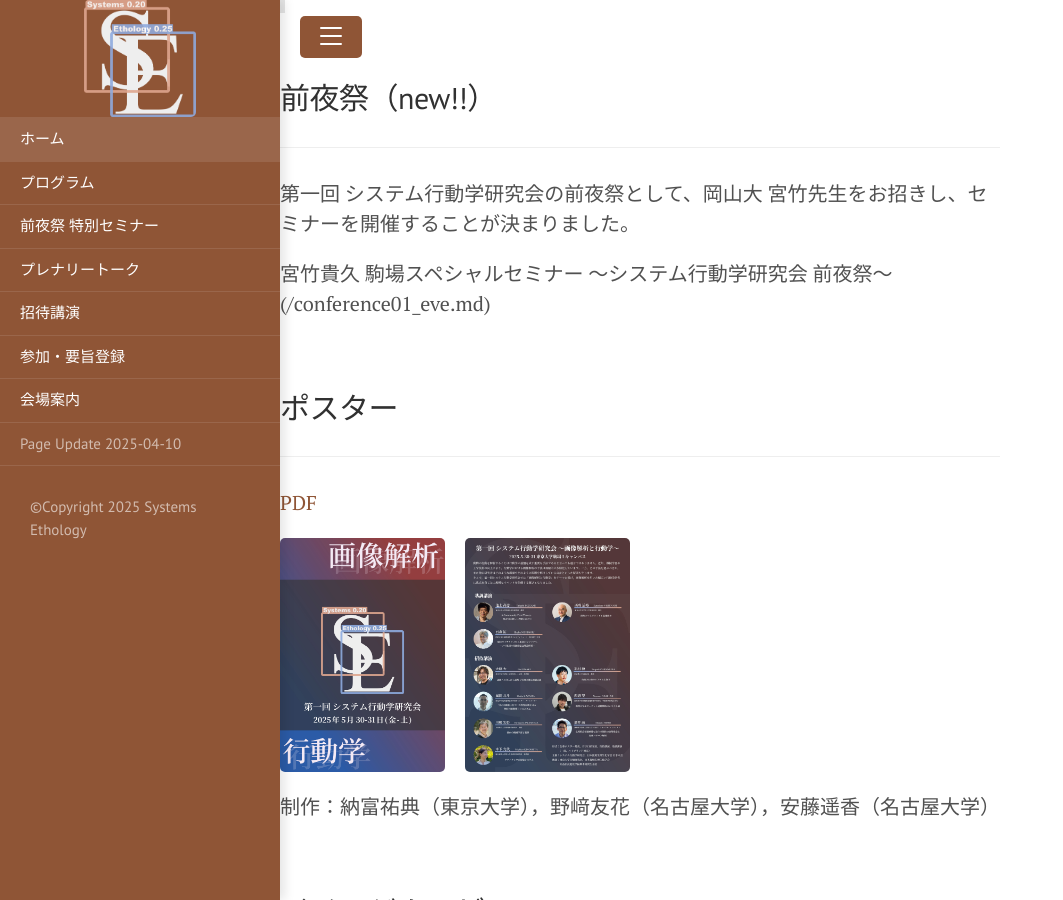
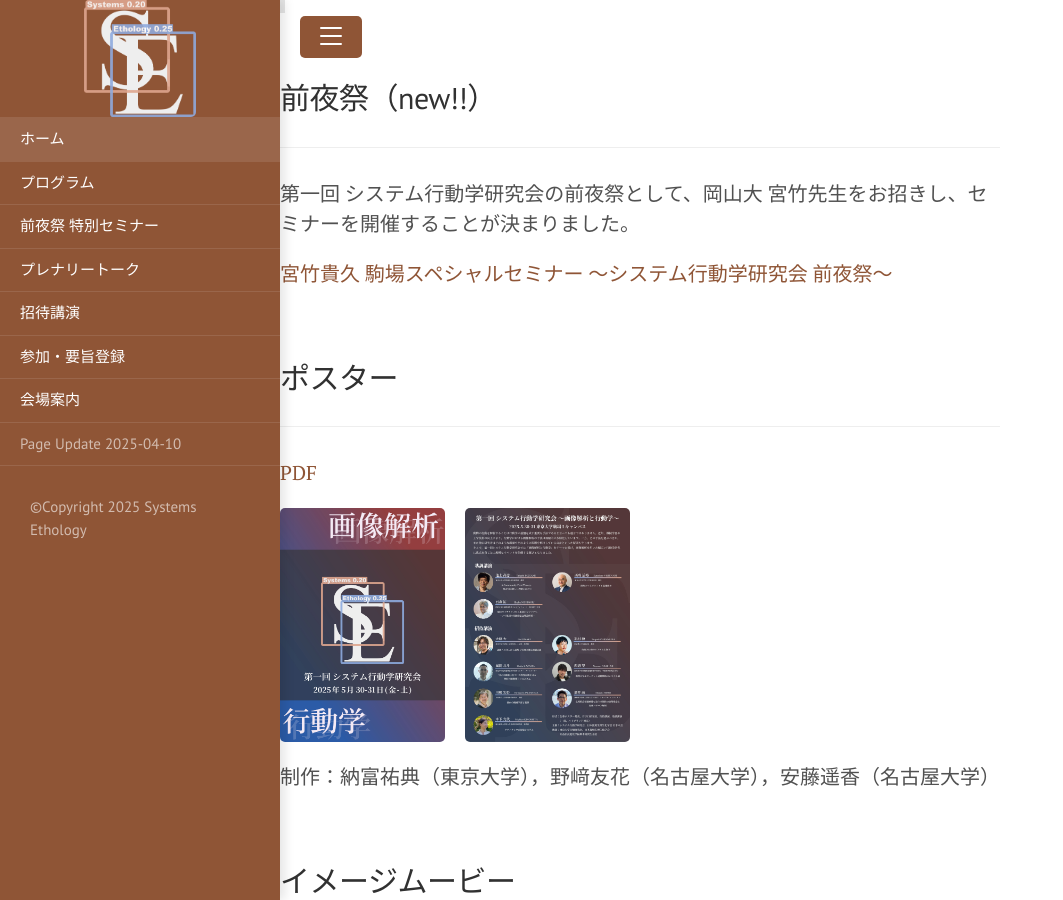
Before and after one commit to SystemsEthology/website, a Jekyll site: the page built from event_01/conference01_home.md, in a window 1280 px wide and 900 px high, scrolled down 2152 px. Shown: the whole window, without its empty margins (0-1063 px from the left). Built offline with Jekyll 4.4.1, drawn with Linux system fonts in a browser that asks for light colours.

Commit message:
Update conference01_home.md

```diff
--- a/event_01/conference01_home.md
+++ b/event_01/conference01_home.md
@@ -54,7 +54,7 @@ title: Home
 ***
 第一回 システム行動学研究会の前夜祭として、岡山大 宮竹先生をお招きし、セミナーを開催することが決まりました。
 
-宮竹貴久 駒場スペシャルセミナー ～システム行動学研究会 前夜祭～(/conference01_eve.md)
+[宮竹貴久 駒場スペシャルセミナー ～システム行動学研究会 前夜祭～](/conference01_eve.md)
 
 <br>
 
```
